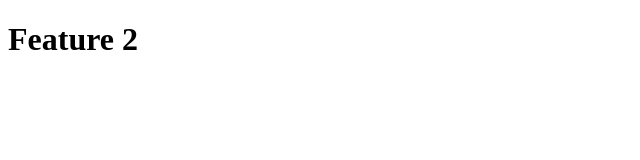
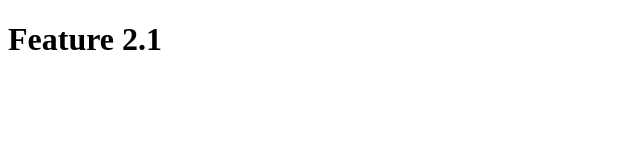
Before and after one commit to MauricioEF/testsMigration, a plain HTML site: page index.html in a window 1280 px wide. Shown: the full height of the page, 0-640 px from the left. Drawn offline with Linux system fonts and the light colour scheme.

Commit message:
fix:comments

```diff
--- a/index.html
+++ b/index.html
@@ -6,6 +6,6 @@
     <title>Document</title>
 </head>
 <body>
-    <h1>Feature 2</h1>
+    <h1>Feature 2.1</h1>
 </body>
 </html>
```
